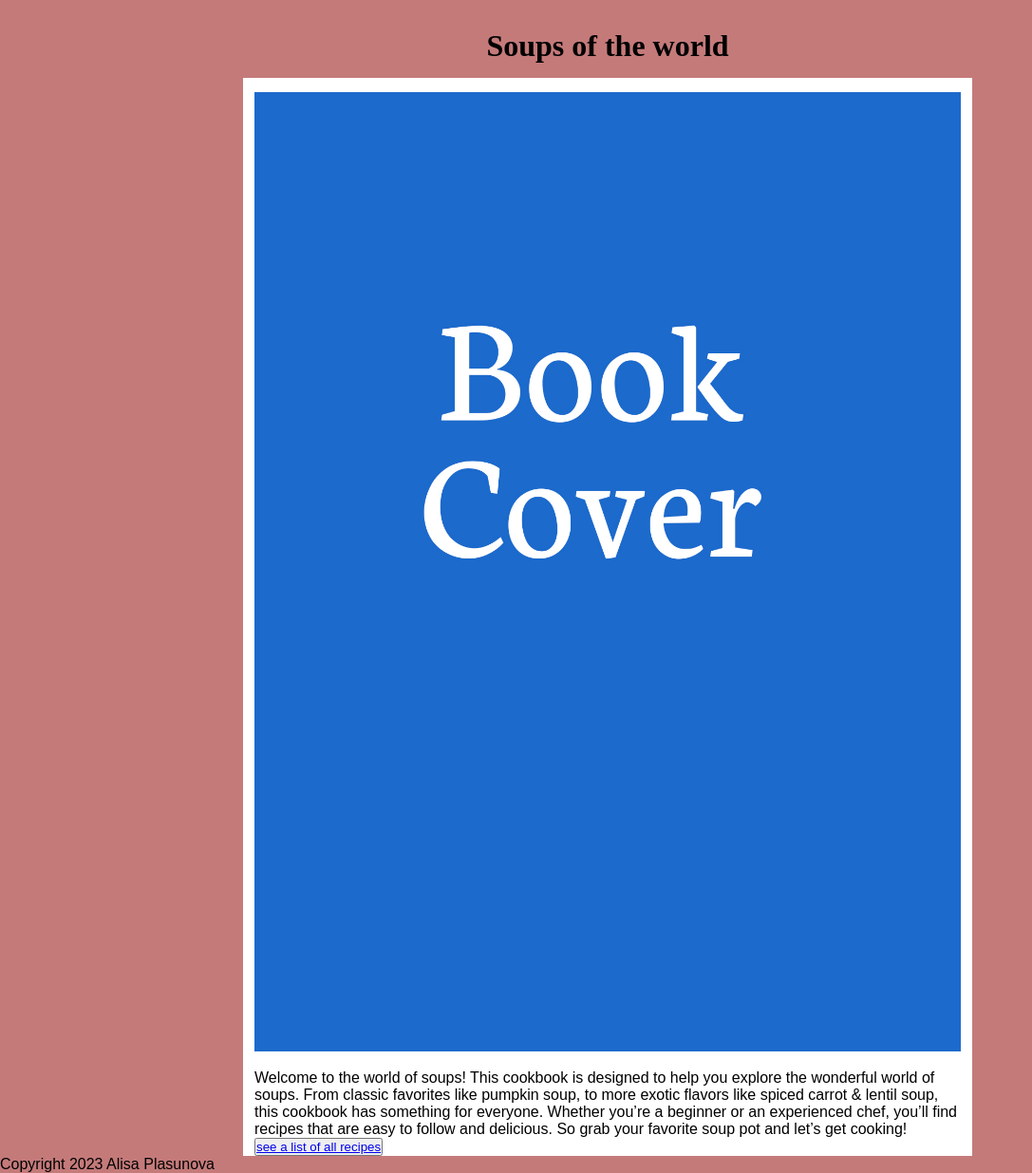
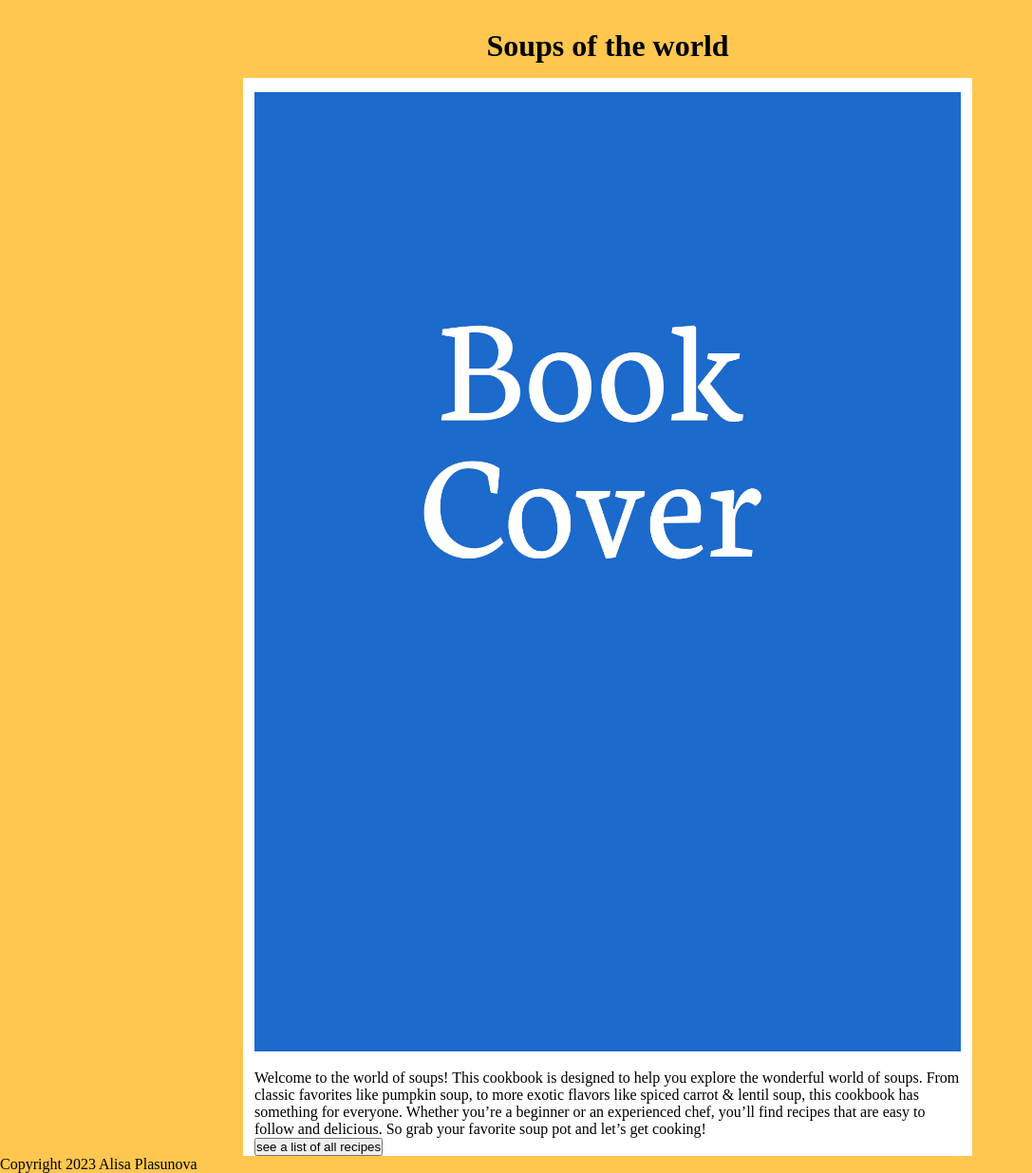
Before and after one commit to Alison-Krauze/soups, a Jekyll site: the page built from home/index.md, in a window 1280 px wide. Shown: the whole page at 95% size, without its empty margins (0-1087 px from the left). Built offline with Jekyll 4.4.1, drawn with Linux system fonts in a browser that asks for light colours.

Commit message:
Update recipes.css

```diff
--- a/styles/recipes.css
+++ b/styles/recipes.css
@@ -1,7 +1,7 @@
-/*! CSS bare bones for recipes site */
+*! CSS bare bones for recipes site */
 
  html {
-  font-family: sans-serif;
+  font-family: 'Ubuntu', sans-serif;
   -ms-text-size-adjust: 100%;
   -webkit-text-size-adjust: 100%;
 }
@@ -13,7 +13,7 @@
 }
 
 /* the rest is up to you */
-body{ background-color: rgb(197, 122, 122);}
+body{ background-color: rgb(255, 199, 79);}
 
 h1 {
 
@@ -21,20 +21,24 @@ h1 {
  padding-top: 30px;
  margin-bottom: 15px;
  text-align: center;
+
+
  @import url(https://fonts.googleapis.com/css?family=Playfair+Display);
-  font-family: 'Playfair Display',serif;
+  font-family: font-family: 'Oswald', sans-serif;
 }
 
-h2{color:rgb(59, 11, 10);
+h2{color:rgb(0, 0, 0);
 margin: 10px;
+text-decoration: none;
 @import url(https://fonts.googleapis.com/css?family=Playfair+Display);
-  font-family: 'Playfair Display',serif;
+  font-family: font-family: 'Oswald', sans-serif;
+
 }
 
 main{
  width: 60%;
  max-width: 850px;
- border:1px solid rgb(197, 122, 122)ple;
+ border:1px solid rgb(255, 199, 122)ple;
  padding: 0 12px 0 12px;
  margin:0 auto;
 background-color: white;}
@@ -50,3 +54,8 @@ margin-top: 10px;
 }
 li{font-size:.8em;
 margin-bottom: 12px;}
+
+a:link    { color: rgb(0, 0, 0); text-decoration: none; }
+a:visited { color: rgb(0, 0, 0); text-decoration: none; }
+a:hover   { color: rgb(0, 0, 0); text-decoration: none; }
+a:active  { color: rgb(0, 0, 0); text-decoration: none; }
```
